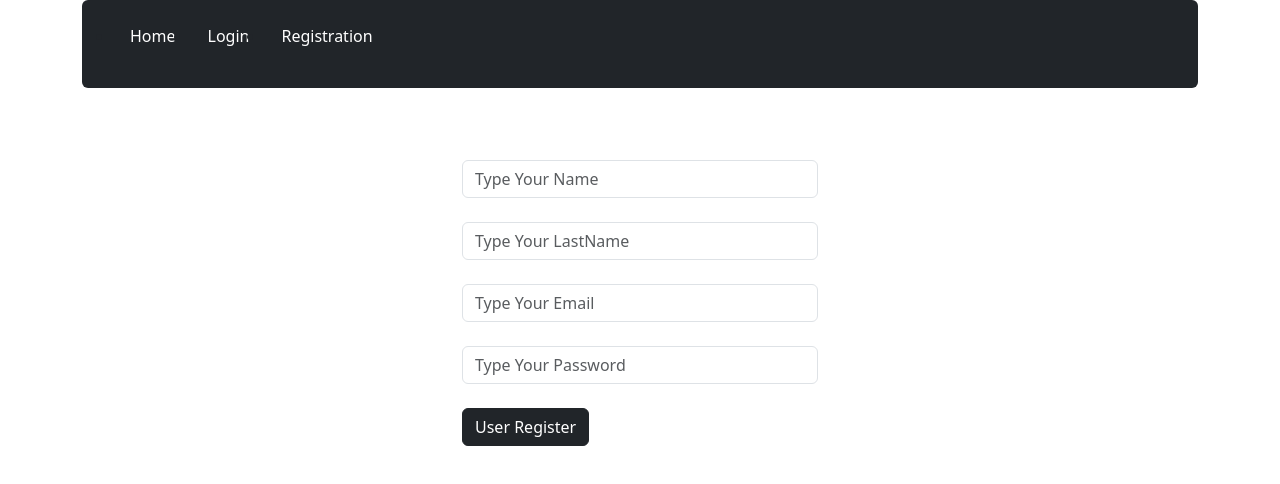
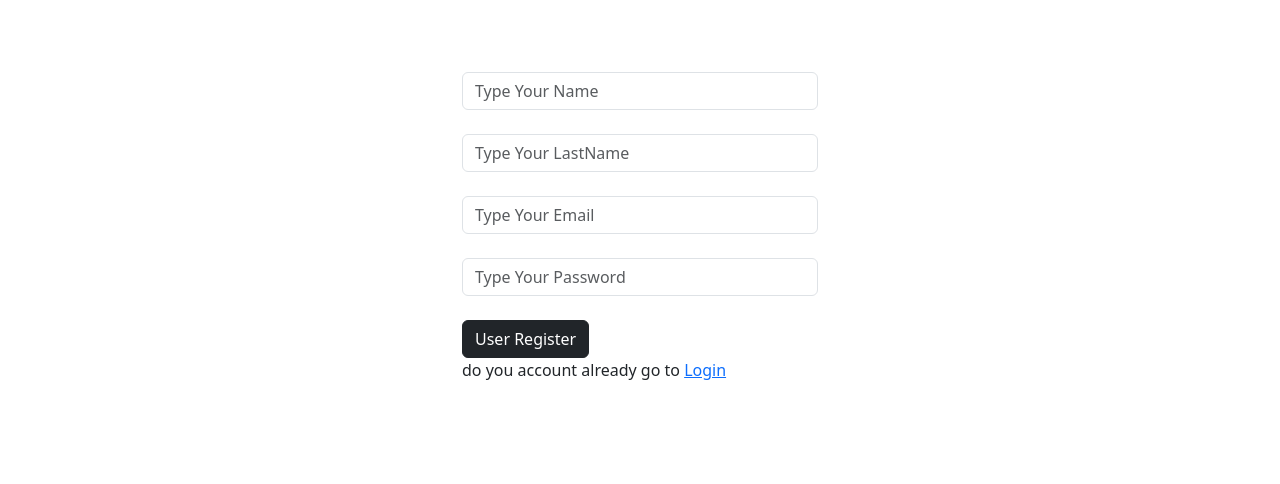
Before and after one commit to barbaroreyes/restaurant, a React (Create React App) app: page /register in a window 1280 px wide. Shown: the top 484 px of the page. Built offline with nearby package versions, Linux system fonts and the light colour scheme.

Commit message:
update-logi-location

```diff
--- a/src/App.js
+++ b/src/App.js
@@ -1,13 +1,13 @@
 import './App.css';
 import {Routes , Route} from "react-router-dom"
-import Register from './pages/Register';
+import Register from './components/Register';
 import Home from './pages/Home';
-import Login from './pages/Login';
-import Menu from './components/Menu';
+import Login from './components/Login';
+
 function App() {
   return (
     <div className="container">
-      <Menu/>
+
      <Routes>
      <Route path="/" element={<Home/>}/>
      <Route path="/login" element= {<Login/>}/>
--- a/src/pages/Login.js
+++ b/src/components/Login.js
@@ -1,9 +1,11 @@
 import React, { useState  } from 'react';
+import {useNavigate ,Link} from "react-router-dom"
 import {  signInWithEmailAndPassword } from 'firebase/auth';
 import { auth } from '../firebaseConfig';
 import {toast} from "react-toastify"
 
 const Login = () => {
+  const navigate = useNavigate()
   const [userInfo, setUserInfo] = useState({ email: '', password: '' });
 
   const handleChange = (event) => {
@@ -21,7 +23,7 @@ const Login = () => {
       );
 
       console.log("user loged");
-      window.location.href="/"
+      navigate("/");
       toast.success("User Logged in Succesfully",{position: "top"})
 
 
@@ -56,9 +58,11 @@ const Login = () => {
           <input
             type="submit"
             className="btn btn-dark btn-block mt-4"
-            value="User Register"
+            value="Login"
           />
         </form>
+        <span>Are you new go to <Link to="/register">Register</Link></span>
+
       </div>
       <div className="col"></div>
     </div>
--- a/src/components/Menu.js
+++ b/src/components/Menu.js
@@ -9,12 +9,18 @@ const Menu = () => {
          <li className= " nav-item">
             <Link to="/" className="nav-link text-white m-3">Home</Link>
          </li>
-         <li className= "nav-item">
-            <Link to="/login" className="nav-link text-white m-3">Login</Link>
+         <li className= " nav-item">
+            <Link to="/products" className="nav-link text-white m-3">Products</Link>
+
+         </li>
+         <li className= " nav-item">
+            <Link to="/deals" className="nav-link text-white m-3">Deals</Link>
+
          </li>
          <li className= "nav-item">
-            <Link to="/register" className="nav-link text-white m-3">Registration</Link>
+            <Link to="/login" className="nav-link text-white m-3">Logout</Link>
          </li>
+
 
 
 
--- a/src/pages/Register.js
+++ b/src/components/Register.js
@@ -1,9 +1,10 @@
 import React, { useState  } from 'react';
-import {Navigate} from "react-router-dom"
+import {useNavigate,Link} from "react-router-dom"
 import { createUserWithEmailAndPassword } from 'firebase/auth';
 import { auth ,db} from '../firebaseConfig';
 import { setDoc , doc} from "firebase/firestore";
 const Login = () => {
+  const navigate = useNavigate()
   const [userInfo, setUserInfo] = useState({name:'',lastName:"", email: '', password: '' });
 
   const handleChange = (event) => {
@@ -26,8 +27,9 @@ const Login = () => {
          newUser:userInfo
 
         })
+        navigate("/");
       }
-      <Navigate to ="/" replace={true}/>
+
       console.log('Well Done');
     } catch (error) {
       console.log(error);
@@ -74,6 +76,7 @@ const Login = () => {
             value="User Register"
           />
         </form>
+        <span>do you account already go to  <Link to="/login">Login</Link></span>
       </div>
       <div className="col"></div>
     </div>
--- a/src/pages/Home.js
+++ b/src/pages/Home.js
@@ -1,9 +1,10 @@
 import React from 'react';
-
+import Menu from '../components/Menu';
 const Inicio = () => {
   return (
     <div>
-      <h2>Inicio</h2>
+        <Menu/>
+      <h2>Home</h2>
     </div>
   );
 }
```
Also changed, not shown: src/pages/Deals.js (added, +11 -0 lines), src/pages/Products.js (added, +11 -0 lines).
